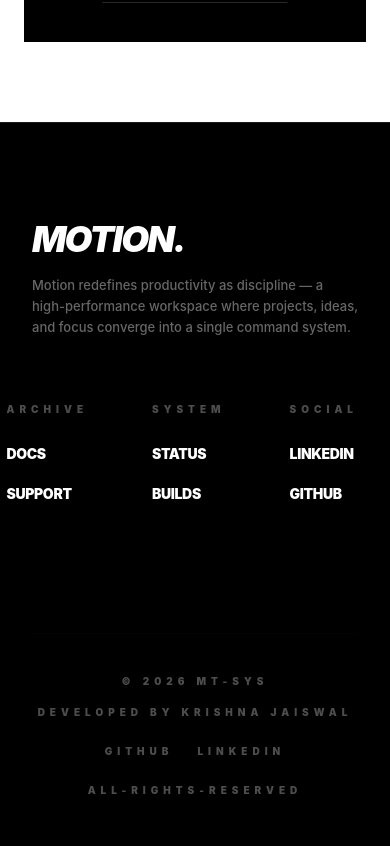
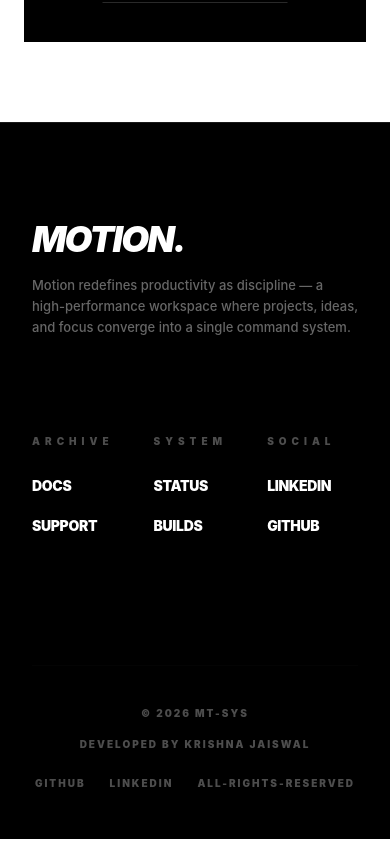
Before and after one commit to krishnajais001/Motion_FrontEnd, a React (Vite) app: page /login in a window 390 px wide. Shown: the part 1584-2430 px from the top of the page. Built offline with nearby package versions, Linux system fonts and the light colour scheme; no server answers.

Commit message:
fix(UI): prevent mobile horizontal overflow in project footer

```diff
--- a/src/components/ProjectFooter.tsx
+++ b/src/components/ProjectFooter.tsx
@@ -14,7 +14,7 @@ export default function ProjectFooter() {
                     </div>
 
                     {/* Navigation Columns */}
-                    <div className="md:col-span-6 flex justify-end gap-16 md:gap-24">
+                    <div className="md:col-span-6 flex flex-wrap gap-10 md:justify-end md:gap-24 mt-8 md:mt-0">
                         {/* Archive Column */}
                         <div className="space-y-6">
                             <h4 className="text-[10px] font-black uppercase tracking-[0.5em] opacity-30">Archive</h4>
@@ -46,7 +46,7 @@ export default function ProjectFooter() {
             </div>
 
             {/* Bottom Bar */}
-            <div className="max-w-7xl mx-auto pt-10 border-t border-white/5 flex flex-col md:flex-row justify-between items-center gap-6 text-[10px] font-black uppercase tracking-[0.5em] opacity-30">
+            <div className="max-w-7xl mx-auto pt-10 border-t border-white/5 flex flex-col md:flex-row justify-between items-center gap-6 text-[10px] font-black uppercase tracking-[0.2em] md:tracking-[0.5em] opacity-30">
                 <div className="flex flex-wrap justify-center md:justify-start items-center gap-4 md:gap-12">
                      <span className="whitespace-nowrap">© 2026 MT-SYS</span>
                      <span className="whitespace-nowrap">Developed by Krishna Jaiswal</span>
```
